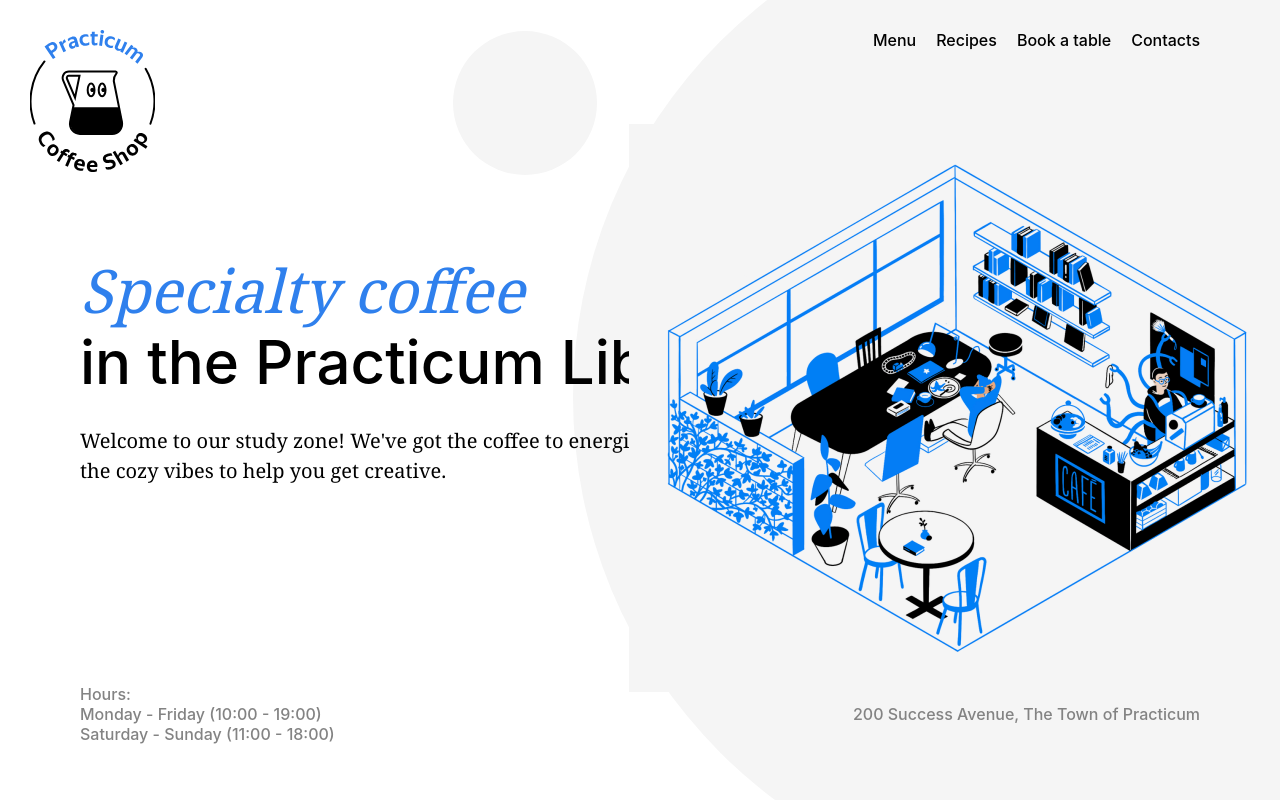
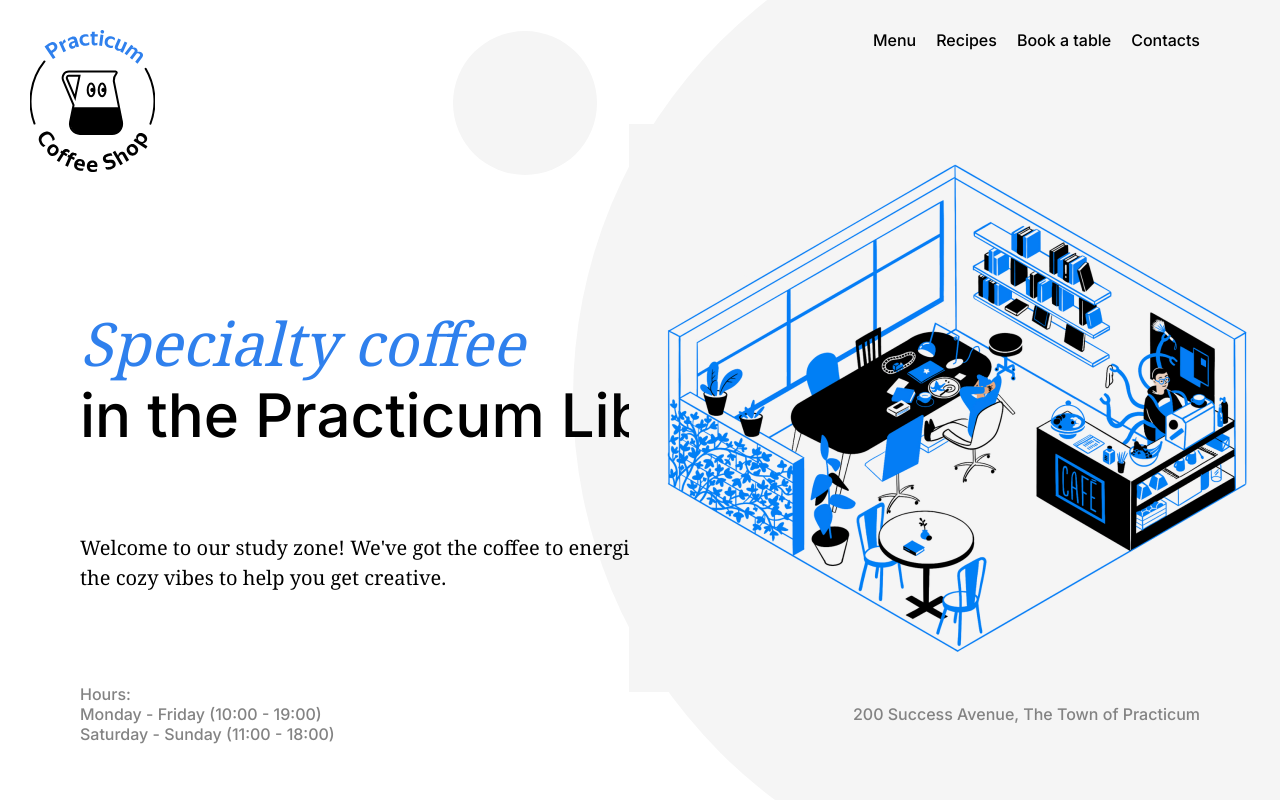
Before and after one commit to LavisCannon15/Practicum-Project-2, a plain HTML site: page index.html in a window 1280 px wide. Shown: the top 800 px of the page. Drawn offline with Linux system fonts and the light colour scheme.

Commit message:
Add files via upload

```diff
--- a/blocks/header.css
+++ b/blocks/header.css
@@ -65,19 +65,19 @@
 }
 
 .header__title {
+
+  display: flex;
+  flex-direction: column;
+  justify-content: center;
+
   max-width: 729px;
 
-  /*
-    margin-top:104px;
-    margin-right:80px;
-    */
 
+  margin-top: 80px;
+  margin-bottom: 0;
+  margin-right: 0;
+  margin-left: 80px;
 
-
-  margin-top: -80px;
-  margin-bottom: 0px;
-  margin-right: 0px;
-  margin-left: 80px;
 
   font-family: "Inter", Arial, sans-serif;
   font-style: normal;
@@ -112,6 +112,7 @@
 
   margin-top: 28px;
   margin-left: 80px;
+
 }
 
 .header__image {
@@ -126,6 +127,21 @@
 
 }
 
+.header__footer
+{
+  display:flex;
+  justify-content: space-between;
+  align-items:center;
+
+
+  margin-top:0px;
+  margin-left: 40px;
+  margin-right:80px;
+  margin-bottom:40px;
+
+}
+
+
 .header__paragraph {
   margin: 0;
   color: #838383;
@@ -134,34 +150,36 @@
   font-weight: 500;
   font-size: 16px;
   line-height: 20px;
-
-
-  display: flex;
-  justify-content: space-between;
-  align-items:center;
-
-
-
-  margin-bottom: 40px;
-
-
 }
 
 .header__hours {
   list-style: none;
 
+
   display: flex;
   flex-direction: column;
-  align-items: flex-start;
 
+  /*
+  margin-left: 80px;
+  margin-bottom:40px;
+  */
 
-
-  margin-left: 40px;
 
 }
 
 .header__address {
-  list-style: none;
 
+  display:flex;
+  align-items: flex-end;
+
+  /*
+  margin-right:80px;
+  margin-top: 40px;
+  */
+
+
+  /*
   margin-right: 80px;
+  margin-bottom: 40px;
+  */
 }
--- a/index.html
+++ b/index.html
@@ -8,13 +8,11 @@
 
     <link rel="preconnect" href="https://fonts.googleapis.com" />
     <link rel="preconnect" href="https://fonts.gstatic.com" crossorigin />
-    <link
-      href="https://fonts.googleapis.com/css2?family=Ubuntu:wght@400;500;700&display=swap"
-      rel="stylesheet"
+
+    <link href="https://fonts.googleapis.com/css2?family=Inter:wght@400;500;700&display=swap"
+          rel="stylesheet"
     />
 
-    <link rel="preconnect" href="https://fonts.googleapis.com" />
-    <link rel="preconnect" href="https://fonts.gstatic.com" crossorigin />
     <link
       href="https://fonts.googleapis.com/css2?family=Noto+Serif&display=swap"
       rel="stylesheet"
@@ -59,7 +57,7 @@
           </ul>
         </nav>
 
-        <div>
+
           <h1 class="header__title">
             <span class="header__span-accent">Specialty coffee</span>
             in the Practicum Library
@@ -68,7 +66,7 @@
             Welcome to our study zone! We've got the coffee to energize you and
             the cozy vibes to help you get creative.
           </p>
-        </div>
+
 
         <img
           src="./images/inside_coffee_shop.png"
@@ -76,17 +74,19 @@
           class="header__image"
         />
 
-        <div class="header__paragraph">
+        <div class="header__footer">
           <ul class="header__hours">
-            <li>Hours:</li>
-            <li>Monday - Friday (10:00 - 19:00)</li>
-            <li>Saturday - Sunday (11:00 - 18:00)</li>
+            <h3 class="header__paragraph">Hours:</h3>
+            <li class="header__paragraph">Monday - Friday (10:00 - 19:00)</li>
+            <li class="header__paragraph">Saturday - Sunday (11:00 - 18:00)</li>
           </ul>
 
-          <ul class="header__address">
-            <li>200 Success Avenue, The Town of Practicum</li>
-          </ul>
+          <div class="header__address">
+            <p class="header__paragraph">200 Success Avenue, The Town of Practicum</p>
+          </div>
         </div>
+
+
       </header>
 
       <main class="content">
@@ -329,7 +329,7 @@
             </p>
           </div>
           <div class="about__circle"></div>
-           <div class="about__circle about__circle_animation_blurred"></div>
+          <div class="about__circle about__circle_animation_blurred"></div>
         </section>
       </main>
 
```
